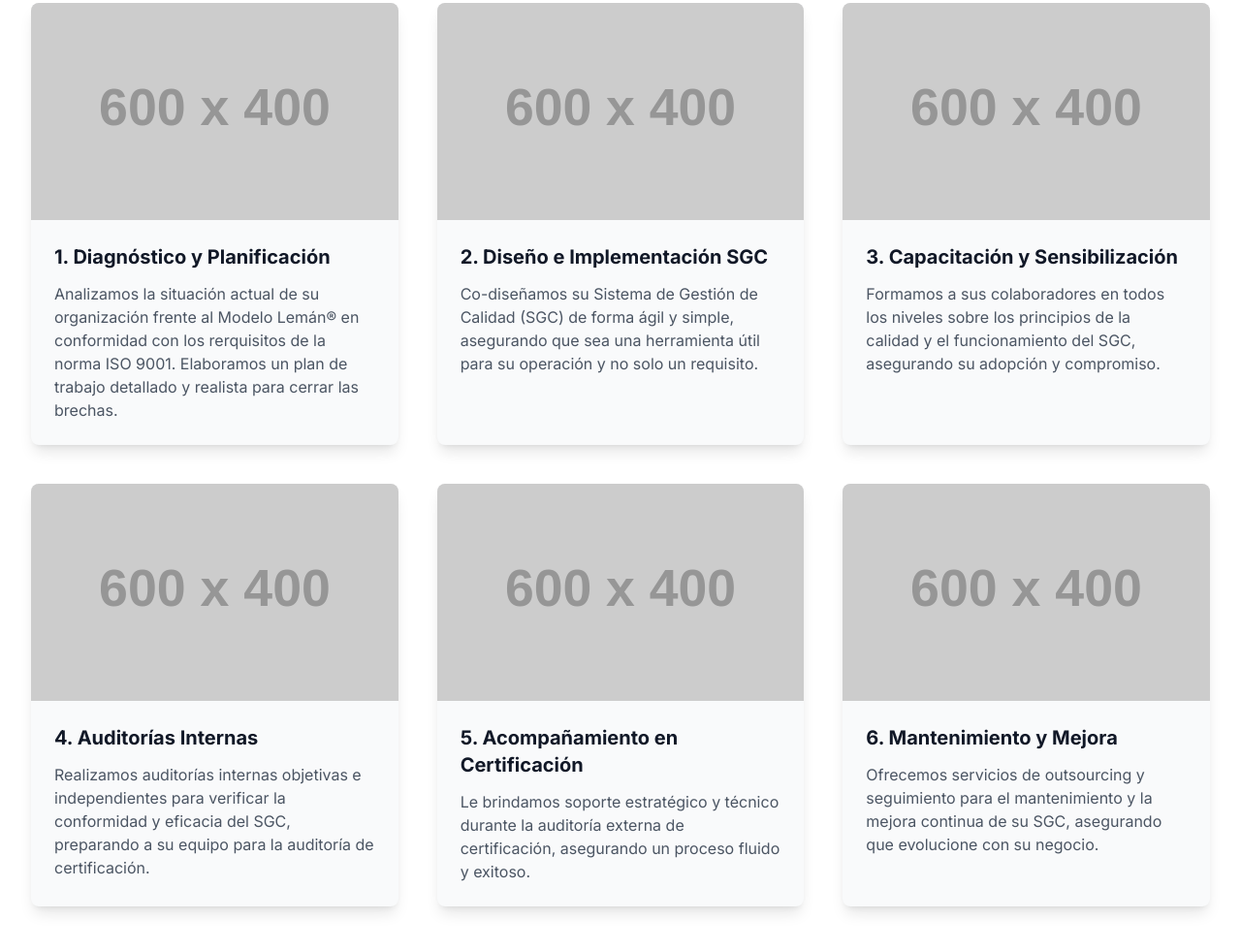
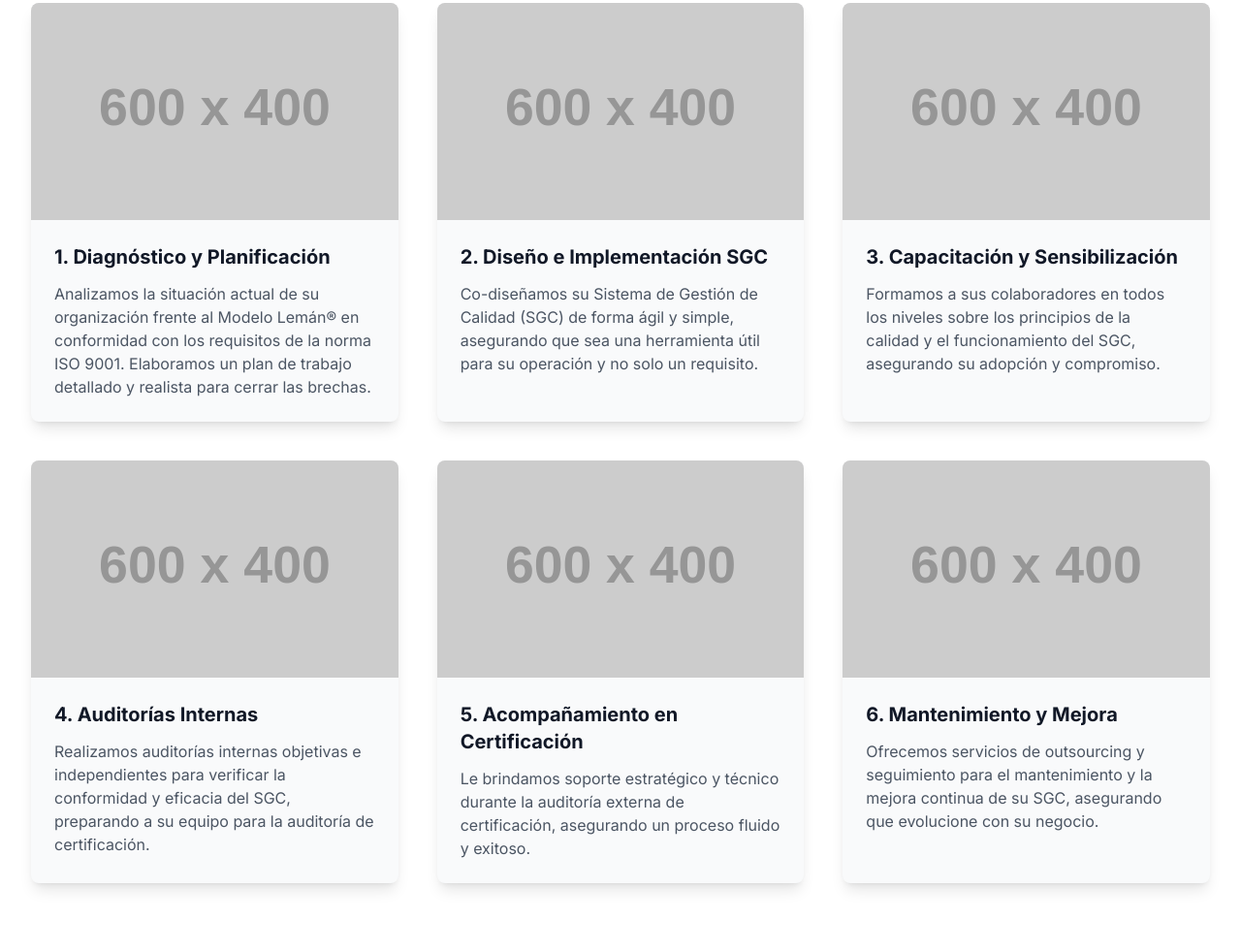
Before and after one commit to FabricioVegaAlfaro/leman-website, a plain HTML site: page index.html in a window 1280 px wide. Shown: the part 995-1976 px from the top of the page at 97% size. Drawn offline with nearby package versions, Linux system fonts and the light colour scheme; placeholder pictures from the web are drawn by us.

Commit message:
Update index.html

```diff
--- a/index.html
+++ b/index.html
@@ -131,7 +131,7 @@
                         <div class="p-6">
                             <h3 class="text-xl font-bold text-gray-900">1. Diagnóstico y Planificación</h3>
                             <p class="mt-3 text-gray-600">
-                                Analizamos la situación actual de su organización frente al Modelo Lemán® en conformidad con los rerquisitos de la norma ISO 9001. Elaboramos un plan de trabajo detallado y realista para cerrar las brechas.
+                                Analizamos la situación actual de su organización frente al Modelo Lemán® en conformidad con los requisitos de la norma ISO 9001. Elaboramos un plan de trabajo detallado y realista para cerrar las brechas.
                             </p>
                         </div>
                     </div>
```
